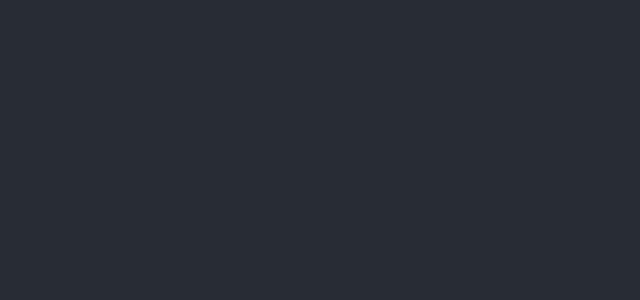
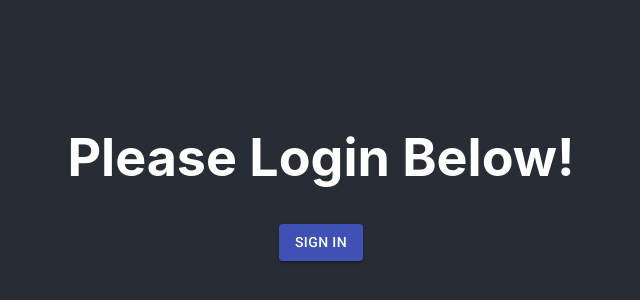
Before and after one commit to abielik/job_tracker, a React (Create React App) app: page /login in a window 1280 px wide. Shown: the part 224-524 px from the top of the page, without its empty margins (319-959 px from the left). Built offline with nearby package versions, Linux system fonts and the light colour scheme; no server answers.

Commit message:
Added Routes

```diff
--- a/package.json
+++ b/package.json
@@ -14,6 +14,7 @@
     "pg-hstore": "^2.3.3",
     "react": "^17.0.2",
     "react-dom": "^17.0.2",
+    "react-firebase-hooks": "^3.0.4",
     "react-router-dom": "^5.2.0",
     "react-scripts": "4.0.3",
     "sequelize": "^6.6.2",
--- a/src/App.js
+++ b/src/App.js
@@ -1,21 +1,15 @@
 import './App.css';
-import Navbar from './components/Navbar';
-import { BrowserRouter, Route, Switch } from 'react-router-dom';
+import { BrowserRouter } from 'react-router-dom';
 
-import JobBoard from './components/JobBoard';
+import Routes from './Routes';
 
 function App() {
   return (
-    <div className='App'>
-      <BrowserRouter>
-        <Switch>
-          <Route exact path='/'>
-            <Navbar />
-            <JobBoard />
-          </Route>
-        </Switch>
-      </BrowserRouter>
-    </div>
+    <BrowserRouter>
+      <main className='App'>
+        <Routes />
+      </main>
+    </BrowserRouter>
   );
 }
 
--- /dev/null
+++ b/src/Routes.js
@@ -0,0 +1,47 @@
+import React from 'react';
+import { Switch, Route, Redirect } from 'react-router-dom';
+
+import LoginScreen from './components/LoginScreen';
+import JobBoard from './components/JobBoard';
+import Navbar from './components/Navbar';
+
+import firebase from './firebase/index';
+import 'firebase/auth';
+
+import { useAuthState } from 'react-firebase-hooks/auth';
+
+const auth = firebase.auth();
+
+export default function Routes() {
+  const [user] = useAuthState(auth);
+
+  return (
+    <React.Fragment>
+      {user ? (
+        <React.Fragment>
+          <nav>
+            <Navbar />
+          </nav>
+          <Switch>
+            <Route
+              exact
+              path='/job-board'
+              render={(routeProps) => <JobBoard {...routeProps} />}
+            />
+          </Switch>
+          <Redirect from='/' to='/job-board' />
+        </React.Fragment>
+      ) : (
+        // **** ROUTES WHEN USER NOT LOGGED IN
+        <Switch>
+          <Route
+            exact
+            path='/login'
+            render={(routeProps) => <LoginScreen {...routeProps} />}
+          />
+          <Redirect from='/' to='/login' />
+        </Switch>
+      )}
+    </React.Fragment>
+  );
+}
--- /dev/null
+++ b/src/components/LoginScreen.js
@@ -0,0 +1,12 @@
+import React from 'react';
+
+import SignIn from './SignIn';
+
+export default function LoginScreen() {
+  return (
+    <div>
+      <h1>Please Login Below!</h1>
+      <SignIn />
+    </div>
+  );
+}
--- a/src/components/Navbar.js
+++ b/src/components/Navbar.js
@@ -7,7 +7,6 @@ import Toolbar from '@material-ui/core/Toolbar';
 import IconButton from '@material-ui/core/IconButton';
 import MenuIcon from '@material-ui/icons/Menu';
 
-import SignIn from './SignIn';
 import SignOut from './SignOut';
 
 // TODO::: grab USER info. implement toggle between log in / out buttons
@@ -41,7 +40,6 @@ function Navbar() {
             <MenuIcon />
           </IconButton>
 
-          <SignIn />
           <SignOut />
         </Toolbar>
       </AppBar>
--- a/src/components/SignIn.js
+++ b/src/components/SignIn.js
@@ -8,7 +8,7 @@ export default function SignIn() {
     <AuthenticationButton
       onClick={signInWithGoogle}
       text='Sign In'
-      color='inherit'
+      color='primary'
       variant='contained'
     />
   );
--- a/src/firebase/authentication.js
+++ b/src/firebase/authentication.js
@@ -5,9 +5,14 @@ const auth = firebase.auth();
 
 function signInWithGoogle() {
   const provider = new firebase.auth.GoogleAuthProvider();
-  auth.signInWithPopup(provider).catch((err) => {
-    console.warn('Google sign in error: ', err);
-  });
+  auth
+    .signInWithPopup(provider)
+    .then(() => {
+      window.location.href = '/job-board';
+    })
+    .catch((err) => {
+      console.warn('Google sign in error: ', err);
+    });
 }
 
 //add redirect
```
Also changed, not shown: 1 other file (tests, documents, lock files or other folders).
